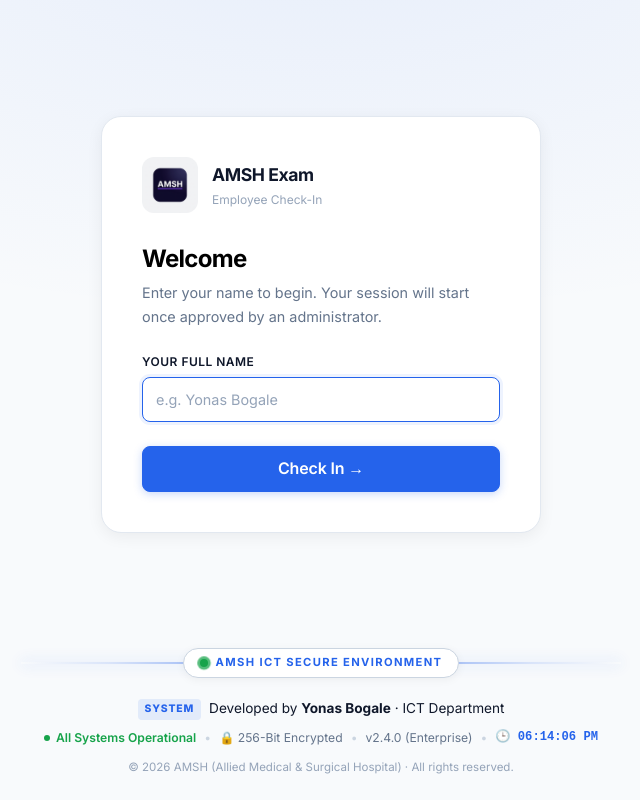
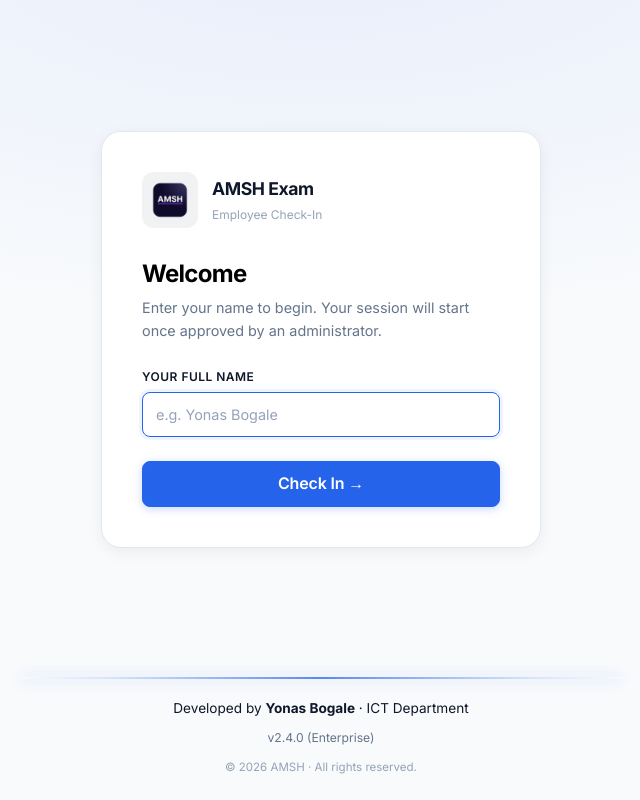
Before and after one commit to jonnahjr/Amsh-exam, a Next.js app: page / in a window 1280 px wide. Shown: the whole page, without its empty margins (319-959 px from the left). Built offline with nearby package versions, Linux system fonts and the light colour scheme.

Commit message:
feat: simplify footer - remove badge text, status, clock, encrypted label and hospital full name

```diff
--- a/src/components/Footer.tsx
+++ b/src/components/Footer.tsx
@@ -1,6 +1,5 @@
 "use client";
 
-import { useEffect, useState } from "react";
 import Image from "next/image";
 
 interface FooterProps {
@@ -8,25 +7,7 @@
 }
 
 export function Footer({ variant = "default" }: FooterProps) {
-  const [timeStr, setTimeStr] = useState<string>("");
   const currentYear = new Date().getFullYear();
-
-  useEffect(() => {
-    const updateTime = () => {
-      const now = new Date();
-      setTimeStr(
-        now.toLocaleTimeString("en-US", {
-          hour12: true,
-          hour: "2-digit",
-          minute: "2-digit",
-          second: "2-digit",
-        })
-      );
-    };
-    updateTime();
-    const timer = setInterval(updateTime, 1000);
-    return () => clearInterval(timer);
-  }, []);
 
   if (variant === "compact") {
     return (
@@ -34,38 +15,21 @@
         {/* Leveling Line */}
         <div className="footer-leveling-container">
           <div className="footer-leveling-line" />
-          <div className="footer-leveling-badge">
-            <span className="footer-pulse-dot" />
-            <span className="footer-leveling-text">AMSH ICT SECURE ENVIRONMENT</span>
-          </div>
         </div>
 
         <div className="footer-compact-content">
           <div className="footer-compact-dev">
-            <span className="footer-dev-tag">SYSTEM</span>
             <span className="footer-dev-text">
               Developed by <strong>Yonas Bogale</strong> · ICT Department
             </span>
           </div>
 
           <div className="footer-compact-meta">
-            <span className="footer-meta-pill">
-              <span className="footer-status-dot" /> All Systems Operational
-            </span>
-            <span className="footer-meta-sep">•</span>
-            <span className="footer-meta-item">🔒 256-Bit Encrypted</span>
-            <span className="footer-meta-sep">•</span>
             <span className="footer-meta-item">v2.4.0 (Enterprise)</span>
-            {timeStr && (
-              <>
-                <span className="footer-meta-sep">•</span>
-                <span className="footer-meta-item clock-item">🕒 {timeStr}</span>
-              </>
-            )}
           </div>
 
           <div className="footer-compact-copy">
-            © {currentYear} AMSH (Allied Medical & Surgical Hospital) · All rights reserved.
+            © {currentYear} AMSH · All rights reserved.
           </div>
         </div>
       </footer>
@@ -78,10 +42,6 @@
         {/* Leveling Line */}
         <div className="footer-leveling-container">
           <div className="footer-leveling-line" />
-          <div className="footer-leveling-badge">
-            <span className="footer-pulse-dot" />
-            <span className="footer-leveling-text">AMSH ICT CORE MANAGEMENT CONSOLE</span>
-          </div>
         </div>
 
         <div className="footer-admin-content">
@@ -93,14 +53,6 @@
             <div className="footer-admin-dev">
               Developed by <strong>Yonas Bogale</strong> — ICT Department
             </div>
-          </div>
-
-          <div className="footer-admin-center">
-            <div className="footer-status-badge">
-              <span className="footer-status-dot" />
-              <span>Real-time Candidate Monitor Active</span>
-            </div>
-            {timeStr && <div className="footer-clock-badge">🕒 Server Sync: {timeStr}</div>}
           </div>
 
           <div className="footer-admin-right">
@@ -120,13 +72,9 @@
   // Default rich footer
   return (
     <footer className="site-footer" role="contentinfo">
-      {/* Leveling Line with Accent Badge */}
+      {/* Leveling Line */}
       <div className="footer-leveling-container">
         <div className="footer-leveling-line" />
-        <div className="footer-leveling-badge">
-          <span className="footer-pulse-dot" />
-          <span className="footer-leveling-text">AMSH ICT ENTERPRISE INFRASTRUCTURE</span>
-        </div>
       </div>
 
       <div className="site-footer-inner">
@@ -144,7 +92,7 @@
               />
               <div>
                 <div className="footer-logo-title">AMSH Exam Platform</div>
-                <div className="footer-logo-sub">Employee Assessment & Evaluation System</div>
+                <div className="footer-logo-sub">Employee Assessment &amp; Evaluation System</div>
               </div>
             </div>
             <p className="footer-brand-desc">
@@ -163,7 +111,6 @@
               <div className="footer-dev-card-header">
                 <span className="footer-dev-icon">💻</span>
                 <div>
-                  <span className="footer-dev-eyebrow">SYSTEM ARCHITECTURE</span>
                   <div className="footer-dev-name">Developed by Yonas Bogale</div>
                   <div className="footer-dev-dept">ICT Department · Software Engineering</div>
                 </div>
@@ -181,29 +128,9 @@
             </div>
           </div>
 
-          {/* Col 3: Little Professional Things: System status, live clock, helpdesk */}
+          {/* Col 3: Support & Contact */}
           <div className="footer-col footer-col-ops">
-            <div className="footer-section-title">System & Operational Telemetry</div>
-
-            <div className="footer-status-card">
-              <div className="footer-status-row">
-                <div className="footer-status-indicator">
-                  <span className="footer-pulse-dot" />
-                  <span className="status-label">All Systems Operational</span>
-                </div>
-                <span className="uptime-pill">99.98% SLA</span>
-              </div>
-
-              {timeStr && (
-                <div className="footer-time-row">
-                  <span className="time-icon">🕒</span>
-                  <div className="time-details">
-                    <span className="time-val">{timeStr}</span>
-                    <span className="time-sub">NTP Synchronized (Addis Ababa / EAT)</span>
-                  </div>
-                </div>
-              )}
-            </div>
+            <div className="footer-section-title">ICT Support</div>
 
             <div className="footer-support-box">
               <div className="footer-support-row">
@@ -227,19 +154,19 @@
         {/* Sub Divider */}
         <div className="footer-sub-divider" />
 
-        {/* Bottom Bar: Copyright & Quick Integrity Tags */}
+        {/* Bottom Bar */}
         <div className="footer-bottom-bar">
           <div className="footer-copy">
-            © {currentYear} <strong>AMSH (Allied Medical & Surgical Hospital)</strong>. All rights reserved.
+            © {currentYear} <strong>AMSH</strong>. All rights reserved.
             <span className="footer-pipe">·</span>
-            <span className="footer-ict-tag">Designed & Built by AMSH ICT Department</span>
+            <span className="footer-ict-tag">Designed &amp; Built by AMSH ICT Department</span>
           </div>
 
           <div className="footer-quick-links">
             <span className="footer-pill-link">
               <span className="footer-pill-dot" /> Official Enterprise Platform
             </span>
-            <span className="footer-pill-link">Confidential & Proprietary</span>
+            <span className="footer-pill-link">Confidential &amp; Proprietary</span>
             <span className="footer-pill-link">Audited Session</span>
           </div>
         </div>
```
